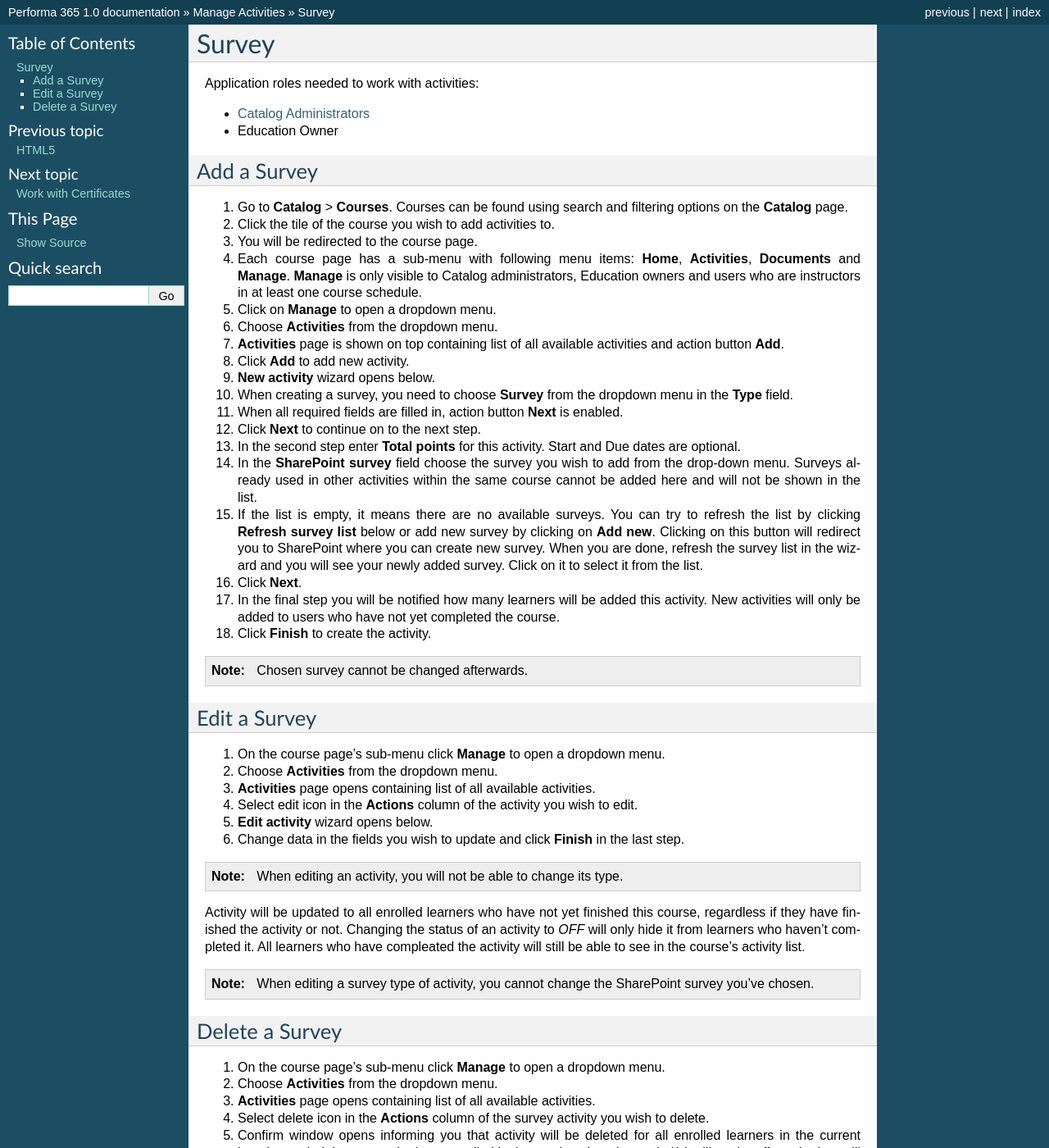
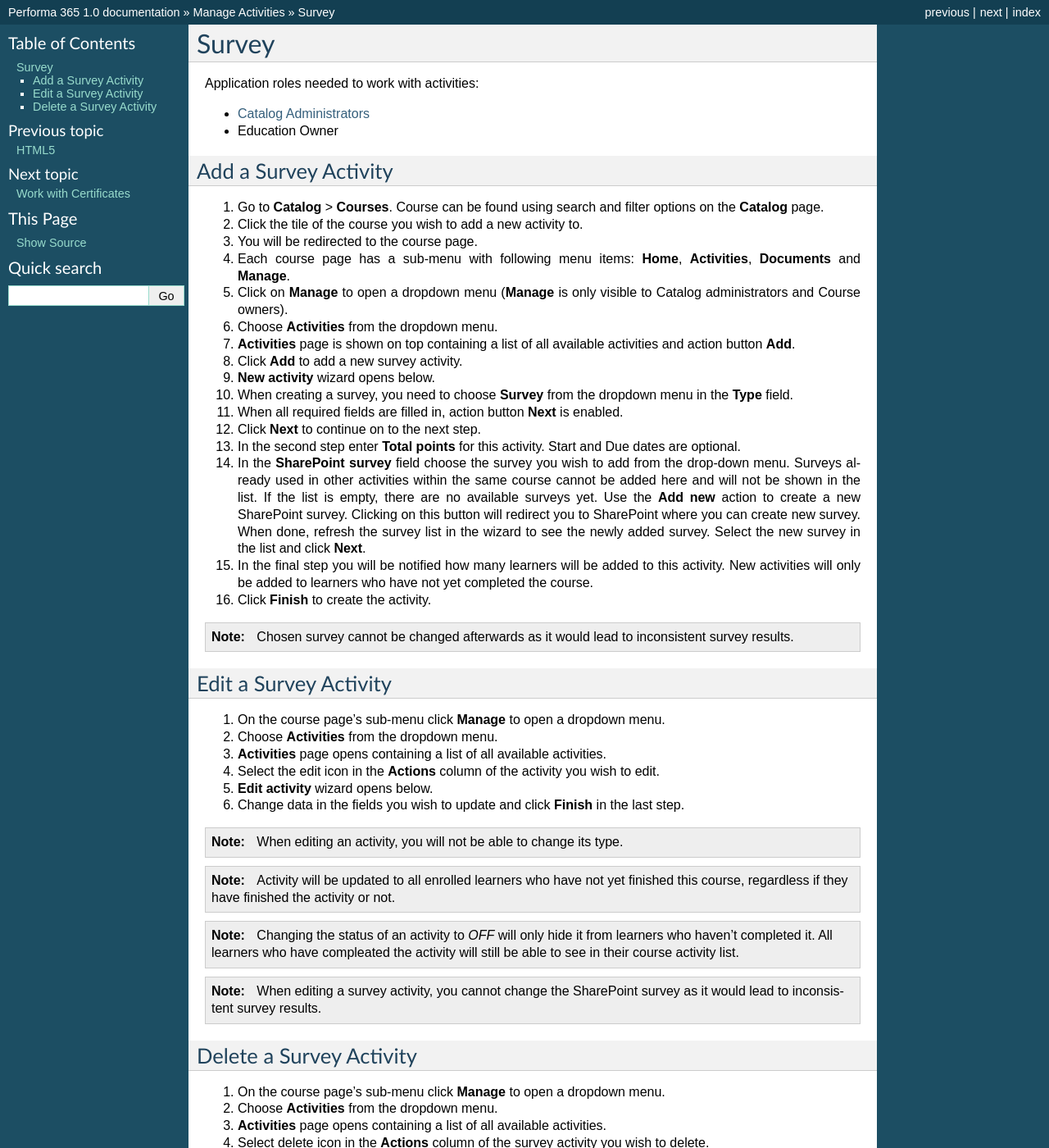
Before and after one commit to pslisko/performa365docs, a Sphinx documentation site: the page built from docs/howto/manage_activities/survey.rst, in a window 1280 px wide and 1400 px high. Shown: the whole window at 82% size. Built offline with Sphinx 7.4.7, drawn with Linux system fonts in a browser that asks for light colours; pages that are not in the unit, such as notebooks, are missing from menus.

Commit message:
Update survey.rst

```diff
--- a/docs/howto/manage_activities/survey.rst
+++ b/docs/howto/manage_activities/survey.rst
@@ -11,55 +11,54 @@
 
 
 
-
-Add a Survey
+Add a Survey Activity
 *********************
 
-#. Go to **Catalog** > **Courses**. Courses can be found using search and filtering options on the **Catalog** page.
-#. Click the tile of the course you wish to add activities to.
+#. Go to **Catalog** > **Courses**. Course can be found using search and filter options on the **Catalog** page.
+#. Click the tile of the course you wish to add a new activity to.
 #. You will be redirected to the course page.
-#. Each course page has a sub-menu with following menu items: **Home**, **Activities**, **Documents** and **Manage**. **Manage** is only visible to Catalog administrators, Education owners and users who are instructors in at least one course schedule.
-#. Click on **Manage** to open a dropdown menu.
+#. Each course page has a sub-menu with following menu items: **Home**, **Activities**, **Documents** and **Manage**.
+#. Click on **Manage** to open a dropdown menu (**Manage** is only visible to Catalog administrators and Course owners).
 #. Choose **Activities** from the dropdown menu.
-#. **Activities** page is shown on top containing list of all available activities and action button **Add**.
-#. Click **Add** to add new activity.
+#. **Activities** page is shown on top containing a list of all available activities and action button **Add**.
+#. Click **Add** to add a new survey activity.
 #. **New activity** wizard opens below.
 #. When creating a survey, you need to choose **Survey** from the dropdown menu in the **Type** field.
 #. When all required fields are filled in, action button **Next** is enabled.
 #. Click **Next** to continue on to the next step.
 #. In the second step enter **Total points** for this activity. Start and Due dates are optional.
-#. In the **SharePoint survey** field choose the survey you wish to add from the drop-down menu. Surveys already used in other activities within the same course cannot be added here and will not be shown in the list.
-#. If the list is empty, it means there are no available surveys. You can try to refresh the list by clicking **Refresh survey list** below or add new survey by clicking on **Add new**. Clicking on this button will redirect you to SharePoint where you can create new survey. When you are done, refresh the survey list in the wizard and you will see your newly added survey. Click on it to select it from the list.
-#. Click **Next**.
-#. In the final step you will be notified how many learners will be added this activity. New activities will only be added to users who have not yet completed the course.
+#. In the **SharePoint survey** field choose the survey you wish to add from the drop-down menu. Surveys already used in other activities within the same course cannot be added here and will not be shown in the list. If the list is empty, there are no available surveys yet. Use the **Add new** action to create a new SharePoint survey. Clicking on this button will redirect you to SharePoint where you can create new survey. When done, refresh the survey list in the wizard to see the newly added survey. Select the new survey in the list and click **Next**.
+#. In the final step you will be notified how many learners will be added to this activity. New activities will only be added to learners who have not yet completed the course.
 #. Click **Finish** to create the activity.
 
-.. note:: Chosen survey cannot be changed afterwards.
+.. note:: Chosen survey cannot be changed afterwards as it would lead to inconsistent survey results.
 
-Edit a Survey
+Edit a Survey Activity
 *********************
 
 #. On the course page's sub-menu click **Manage** to open a dropdown menu.
 #. Choose **Activities** from the dropdown menu.
-#. **Activities** page opens containing list of all available activities.
-#. Select edit icon in the **Actions** column of the activity you wish to edit.
+#. **Activities** page opens containing a list of all available activities.
+#. Select the edit icon in the **Actions** column of the activity you wish to edit.
 #. **Edit activity** wizard opens below.
 #. Change data in the fields you wish to update and click **Finish** in the last step.
 
 
 .. note:: When editing an activity, you will not be able to change its type.
-Activity will be updated to all enrolled learners who have not yet finished this course, regardless if they have finished the activity or not.
-Changing the status of an activity to *OFF* will only hide it from learners who haven't completed it. All learners who have compleated the activity will still be able to see in the course's activity list.
 
-.. note:: When editing a survey type of activity, you cannot change the SharePoint survey you've chosen.
+.. note:: Activity will be updated to all enrolled learners who have not yet finished this course, regardless if they have finished the activity or not.
+
+.. note:: Changing the status of an activity to *OFF* will only hide it from learners who haven't completed it. All learners who have compleated the activity will still be able to see in their course activity list.
+
+.. note:: When editing a survey activity, you cannot change the SharePoint survey as it would lead to inconsistent survey results.
 
 
-Delete a Survey
+Delete a Survey Activity
 *********************
 
 #. On the course page's sub-menu click **Manage** to open a dropdown menu.
 #. Choose **Activities** from the dropdown menu.
-#. **Activities** page opens containing list of all available activities.
+#. **Activities** page opens containing a list of all available activities.
 #. Select delete icon in the **Actions** column of the survey activity you wish to delete.
 #. Confirm window opens informing you that activity will be deleted for all enrolled learners in the current learning period. Learners who have enrolled in the previous learning period(s) will not be affected - they will still have this activity.
 #. Click **Yes** to complete the action.
```
